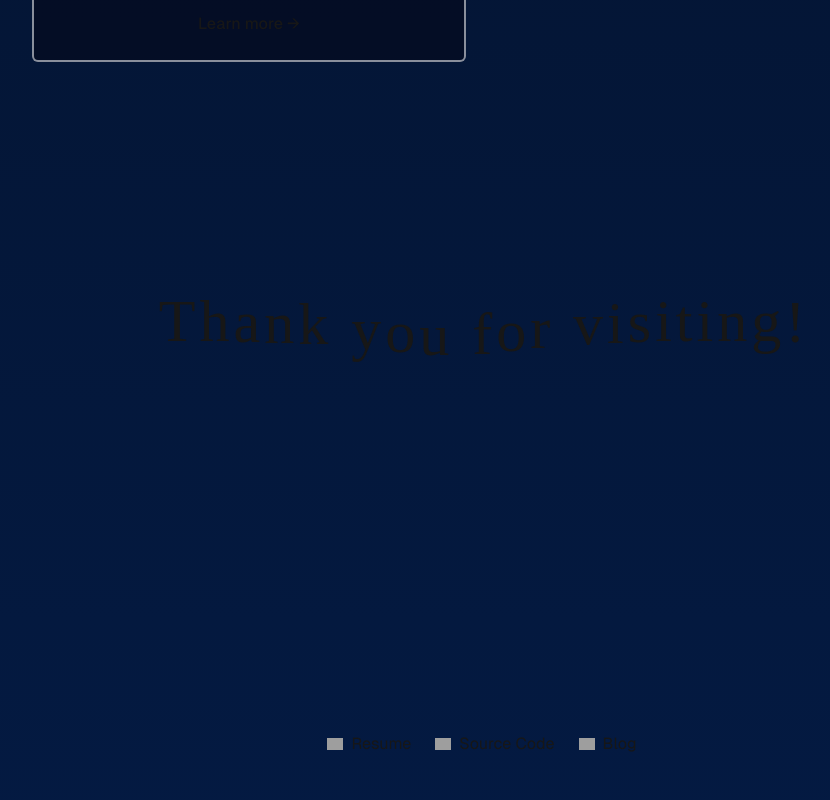
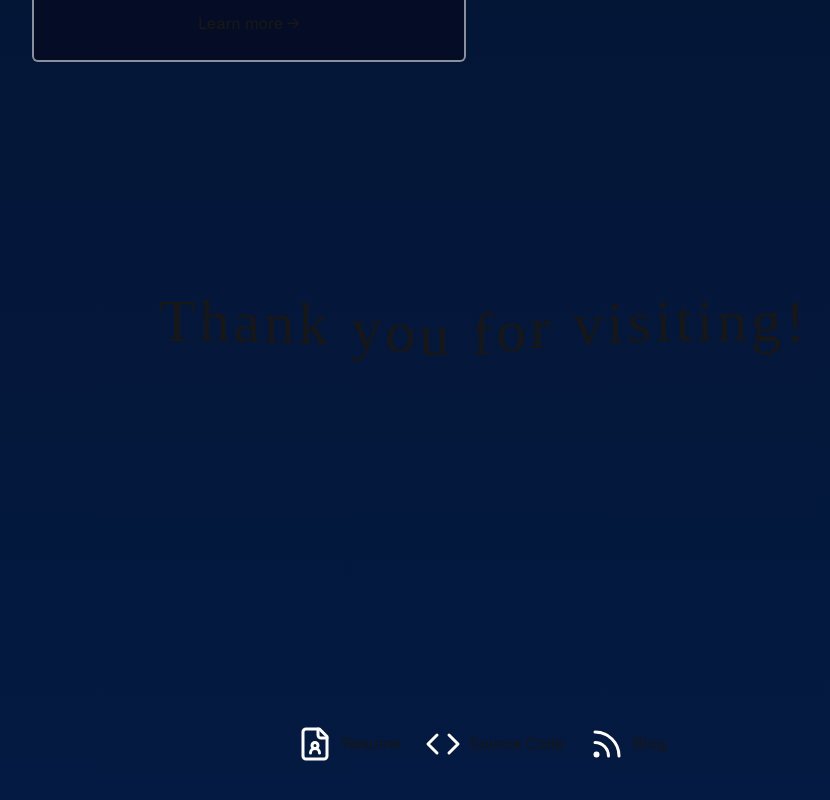
Before and after one commit to jkohhokj/website, a Next.js app: page / in a window 1280 px wide. Shown: the part 3636-4436 px from the top of the page, without its empty margins (158-988 px from the left). Built offline with nearby package versions, Linux system fonts and the light colour scheme; grey boxes are pictures that could not be loaded.

Commit message:
added lucide for icons

```diff
--- a/app/page.tsx
+++ b/app/page.tsx
@@ -8,6 +8,7 @@ import RandomFont from "@/components/RandomFont";
 import Header from "@/components/Header";
 import SmallCard from "@/components/SmallCard";
 import AnimatedText from "@/components/TextWave";
+import { Code, Rss, FileUser } from 'lucide-react';
 
 import '@/styles/glitch.css';
 
@@ -235,13 +236,14 @@ export default function Home() {
           target="_blank"
           rel="noopener noreferrer"
         >
-          <Image
+          <FileUser color="white" size={36} />
+          {/* <Image
             aria-hidden
             src="https://upload.wikimedia.org/wikipedia/commons/a/ae/Icon-txt.svg"
             alt="File icon"
             width={16}
             height={16}
-          />
+          /> */}
           Resume
         </a>
         <a
@@ -250,13 +252,14 @@ export default function Home() {
           target="_blank"
           rel="noopener noreferrer"
         >
-          <Image
+          <Code color="white" size={36} />
+          {/* <Image
             aria-hidden
             src="https://upload.wikimedia.org/wikipedia/commons/8/87/VisualEditor_-_Icon_-_Code.svg"
             alt="Window icon"
             width={16}
             height={16}
-          />
+          /> */}
           Source Code
         </a>
         <a
@@ -265,13 +268,14 @@ export default function Home() {
           target="_blank"
           rel="noopener noreferrer"
         >
-          <Image
+          <Rss color="white" size={36} />
+          {/* <Image
             aria-hidden
             src="https://upload.wikimedia.org/wikipedia/commons/thumb/c/c4/Globe_icon.svg/630px-Globe_icon.svg.png"
             alt="Globe icon"
             width={16}
             height={16}
-          />
+          /> */}
           Blog
         </a>
       </footer>
--- a/package.json
+++ b/package.json
@@ -12,7 +12,9 @@
     "autoprefixer": "^10.4.20",
     "contentlayer": "^0.3.4",
     "gsap": "^3.12.5",
-    "next": "^14.2.16",
+    "lucide": "^0.487.0",
+    "lucide-react": "^0.487.0",
+    "next": "^14.2.26",
     "next-themes": "^0.3.0",
     "pliny": "^0.3.2",
     "react": "^18",
```
Also changed, not shown: 1 other file (tests, documents, lock files or other folders).
